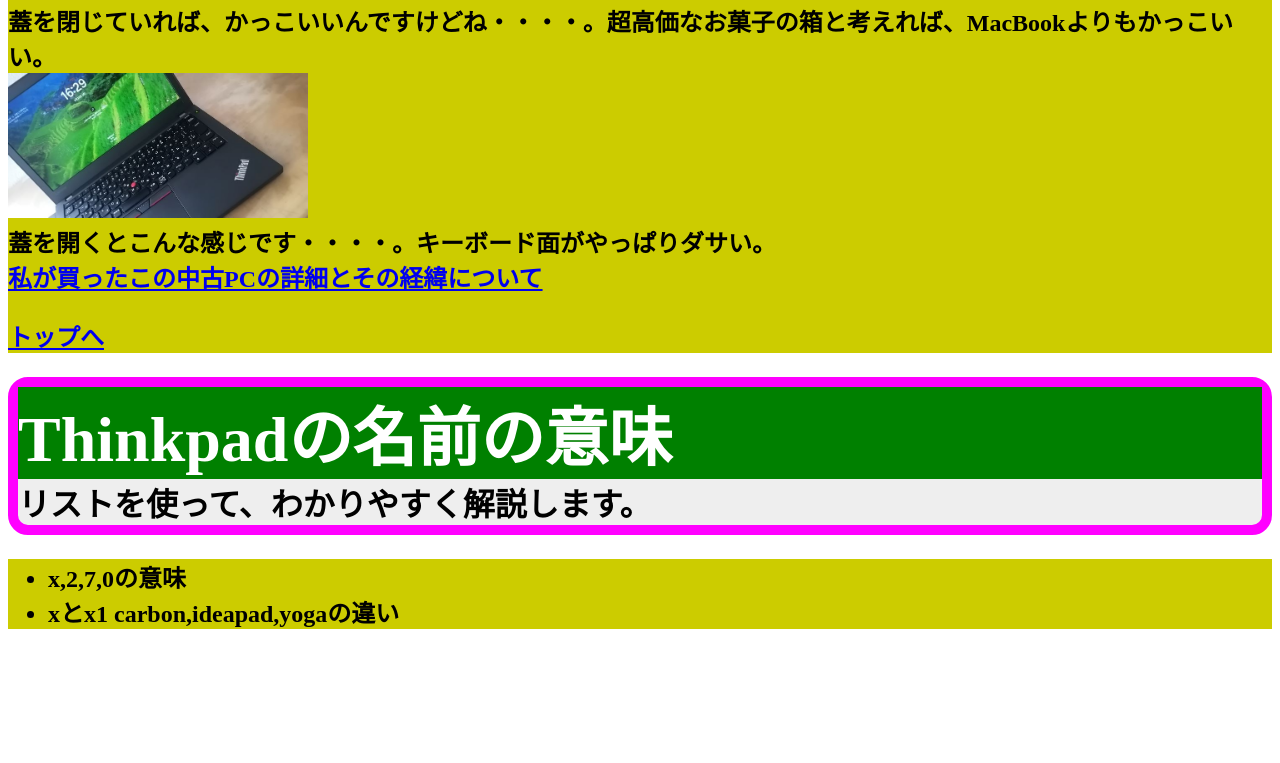
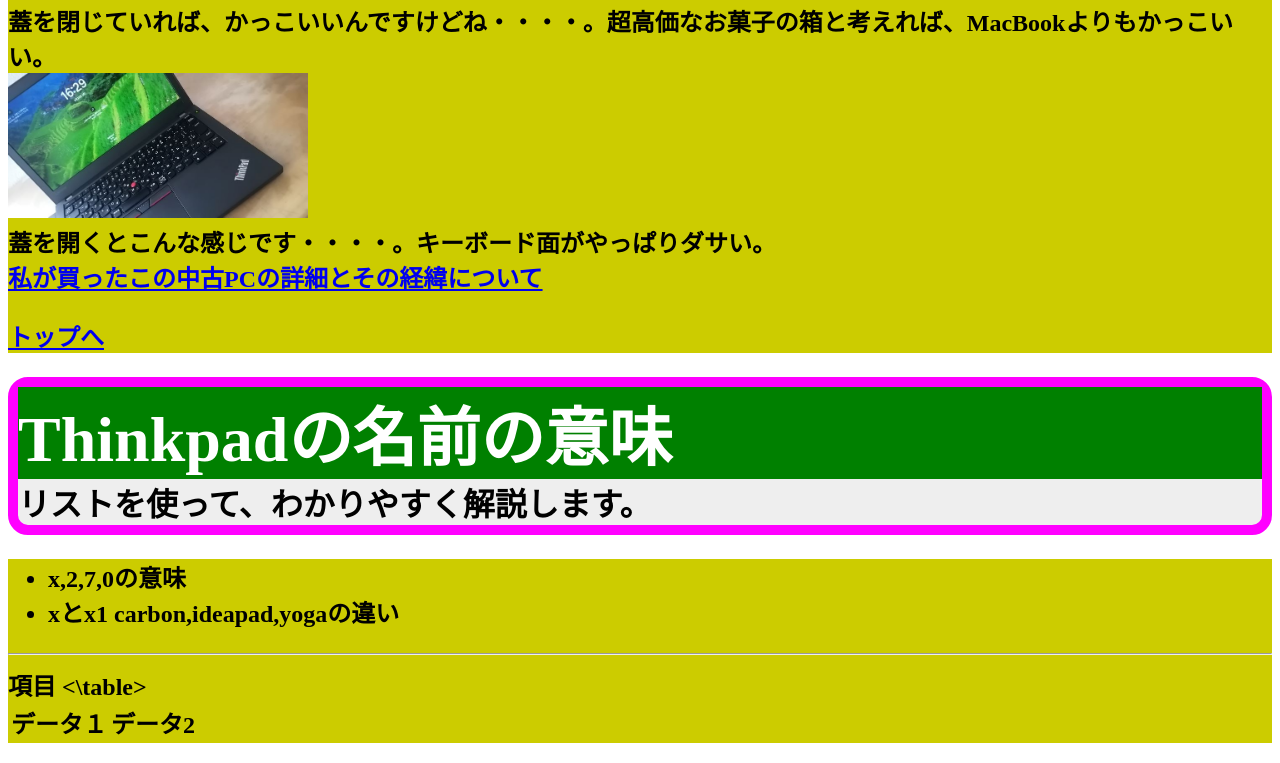
Before and after one commit to DancingOnWhiteBoard/DancingOnWhiteBoard.github.io, a plain HTML site: page index.html in a window 1280 px wide. Shown: the part 3273-4036 px from the top of the page. Before the commit the page ends 3926 px from the top, so only its background shows below. Drawn offline with Linux system fonts and the light colour scheme.

Commit message:
Update index.html

```diff
--- a/index.html
+++ b/index.html
@@ -96,6 +96,11 @@
                 <li>x,2,7,0の意味</li>
                 <li>xとx1 carbon,ideapad,yogaの違い</li>
             </ul>
+            <table>
+                <tr>
+                    <hr>項目</hr><td>データ１</td><td>データ2</td>
+                </tr>
+            <\table>
         </h2>
 
 </body>
```
